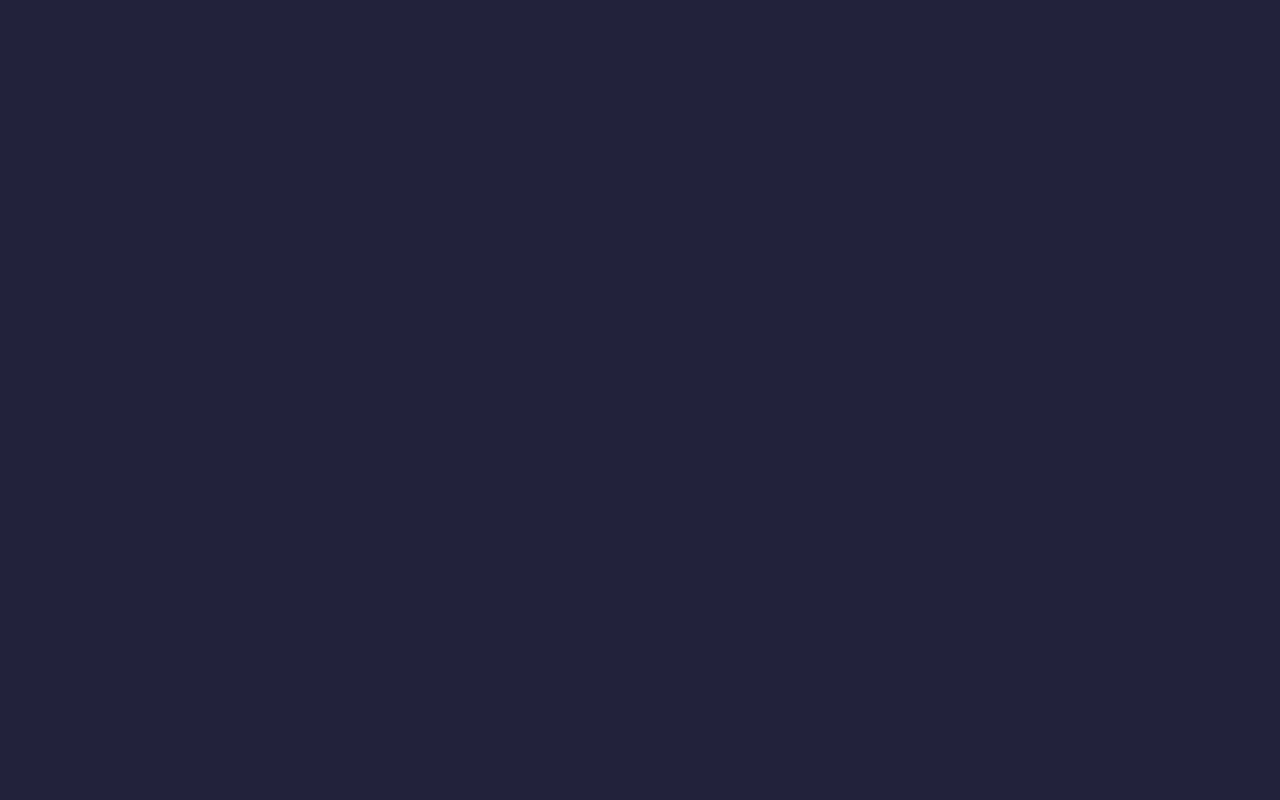
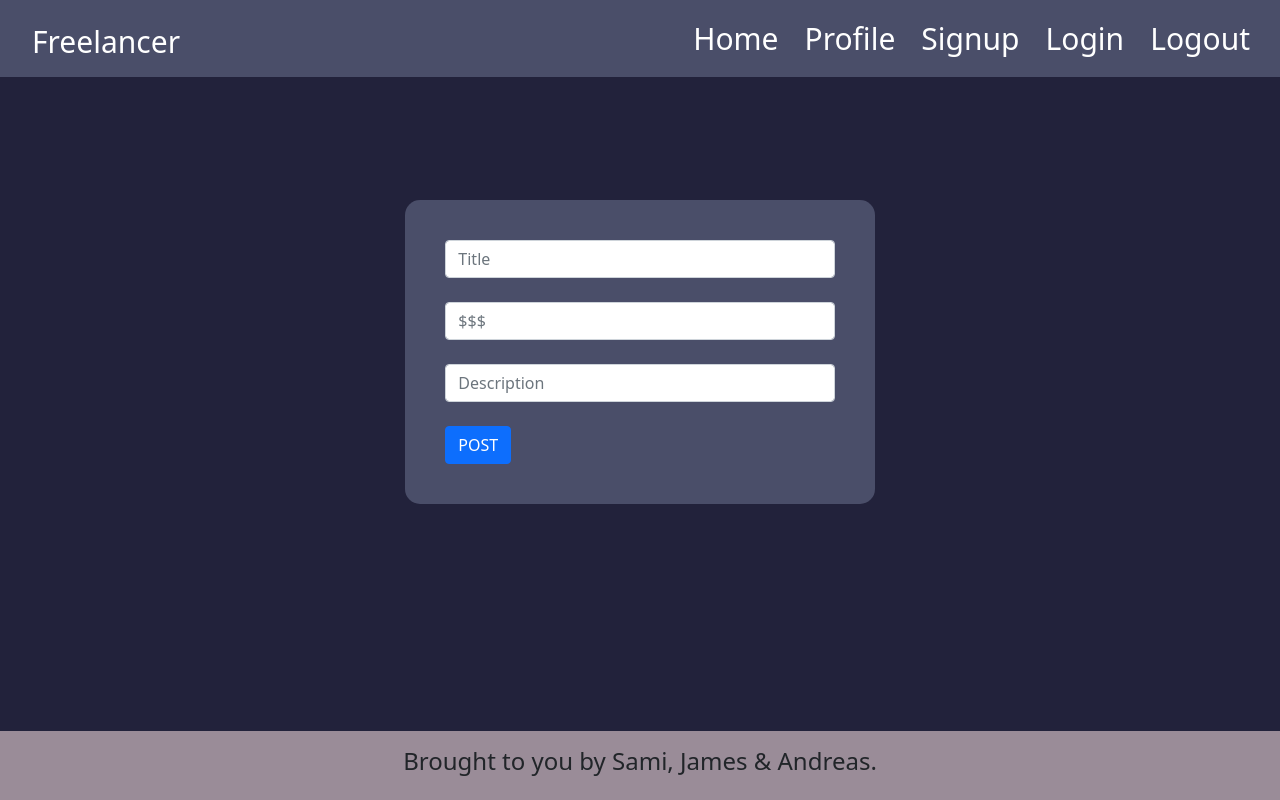
Before and after one commit to jamehzlee/freelancer-jl, a React (Create React App) app in the folder client/: page /post in a window 1280 px wide. Before the commit this address had no page. Built offline with nearby package versions, Linux system fonts and the light colour scheme.

Commit message:
created post form

```diff
--- a/client/src/App.js
+++ b/client/src/App.js
@@ -8,8 +8,9 @@ import {
 } from "@apollo/client";
 import { setContext } from "@apollo/client/link/context";
 
-import { Home, Job, Login, Signup, Profile } from "./pages"
+import { Home, Job, Login, Signup, Profile, PostJob } from "./pages"
 import { Listing } from "./components"
+
 
 const httpLink = createHttpLink({
   uri: "/graphql",
@@ -41,6 +42,7 @@ function App() {
             <Route path="login" element={<Login />} />
             <Route path="signup" element={<Signup />} />
             <Route path="profile" element={<Profile />} />
+            <Route path="post" element={<PostJob />} />
           </Route>
         </Routes>
       </Router>
--- a/client/src/components/Listing/index.js
+++ b/client/src/components/Listing/index.js
@@ -74,12 +74,15 @@ export default function Listing() {
                     </li>
                   );
                 })}
-            <Button className="align-self-right col" id="post-button" onClick={filterJobs} to="/">
+            <Button
+              className="align-self-right col"
+              id="post-button"
+              href="/post"
+            >
               POST
             </Button>
           </ul>
-          <div className="col">
-          </div>
+          <div className="col"></div>
         </div>
       </nav>
 
--- /dev/null
+++ b/client/src/pages/PostJob/PostJob.js
@@ -0,0 +1,66 @@
+import React from "react";
+import { Form, Button, Col } from "react-bootstrap";
+import Auth from "../../utils/auth";
+
+export default function PostJob() {
+  return (
+    <Col xxl={4} xl={5} lg={6} md={7} sm={9} xs={10}>
+      <Form
+        noValidate
+        //   validated={valid} onSubmit={handleSubmit}
+      >
+        <Form.Group className="mb-4">
+          <Form.Label hidden={true}>Title</Form.Label>
+          <Form.Control
+            className=""
+            placeholder="Title"
+            required
+            type="text"
+            name="title"
+            // value={formState.title}
+            // onChange={handleChange}
+          />
+          <Form.Control.Feedback type="invalid">
+            Please enter a title.
+          </Form.Control.Feedback>
+        </Form.Group>
+
+        <Form.Group className="mb-4">
+          <Form.Label hidden={true}>Price</Form.Label>
+          <Form.Control
+            className=""
+            placeholder="$$$"
+            required
+            type="text"
+            name="price"
+            // value={formState.price}
+            // onChange={handleChange}
+          />
+          <Form.Control.Feedback type="invalid">
+            Please enter a price.
+          </Form.Control.Feedback>
+        </Form.Group>
+
+        <Form.Group className="mb-4">
+          <Form.Label hidden={true}>Description</Form.Label>
+          <Form.Control
+            className=""
+            placeholder="Description"
+            required
+            type="text"
+            name="text"
+            // value={formState.description}
+            // onChange={handleChange}
+          />
+          <Form.Control.Feedback type="invalid">
+            Please enter a valid description.
+          </Form.Control.Feedback>
+        </Form.Group>
+
+        <Button variant="primary" type="submit">
+          POST
+        </Button>
+      </Form>
+    </Col>
+  );
+}
--- a/client/src/pages/index.js
+++ b/client/src/pages/index.js
@@ -3,5 +3,6 @@ import Job from "./Job/Job";
 import Login from "./Login/Login";
 import Signup from "./Signup/Signup";
 import Profile from "./Profile/Profile";
+import PostJob from "./PostJob/PostJob"
 
-export { Home, Job, Login, Signup, Profile};
+export { Home, Job, Login, Signup, Profile, PostJob};
```
Also changed, not shown: client/src/pages/PostJob/index.css (added).
